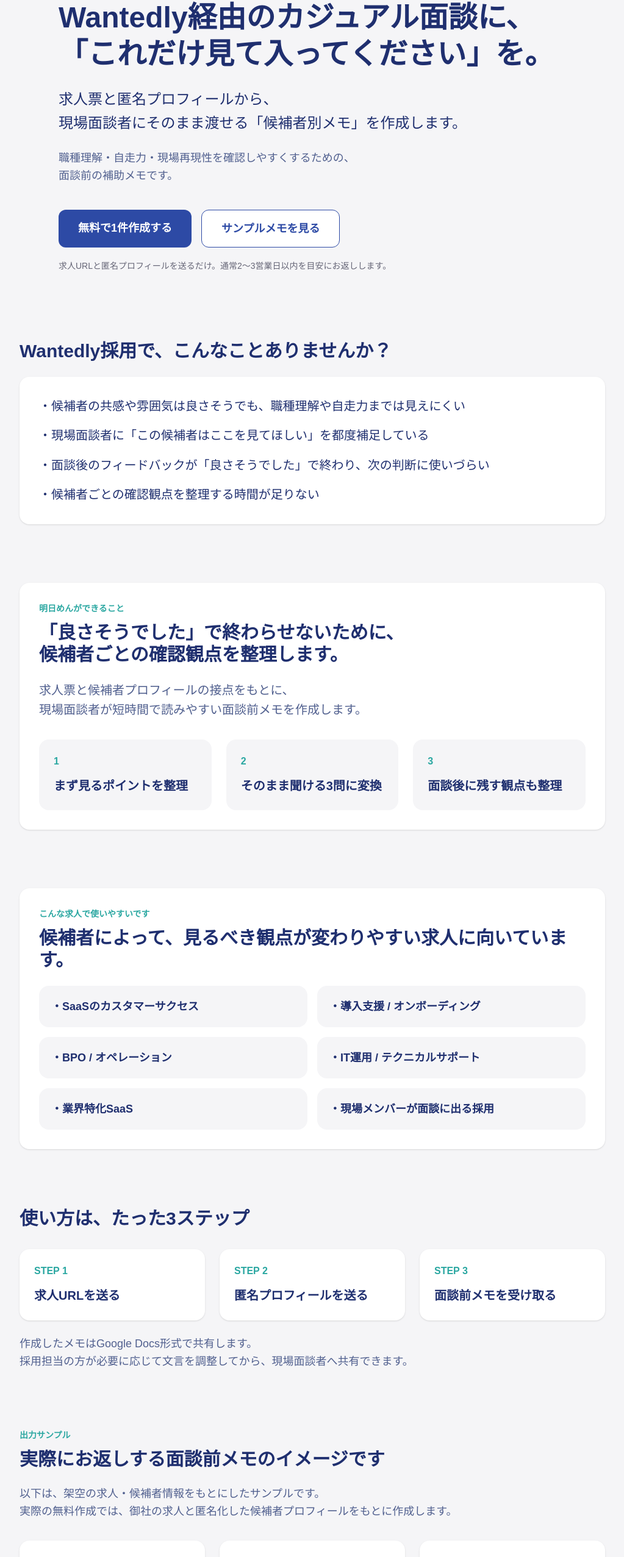
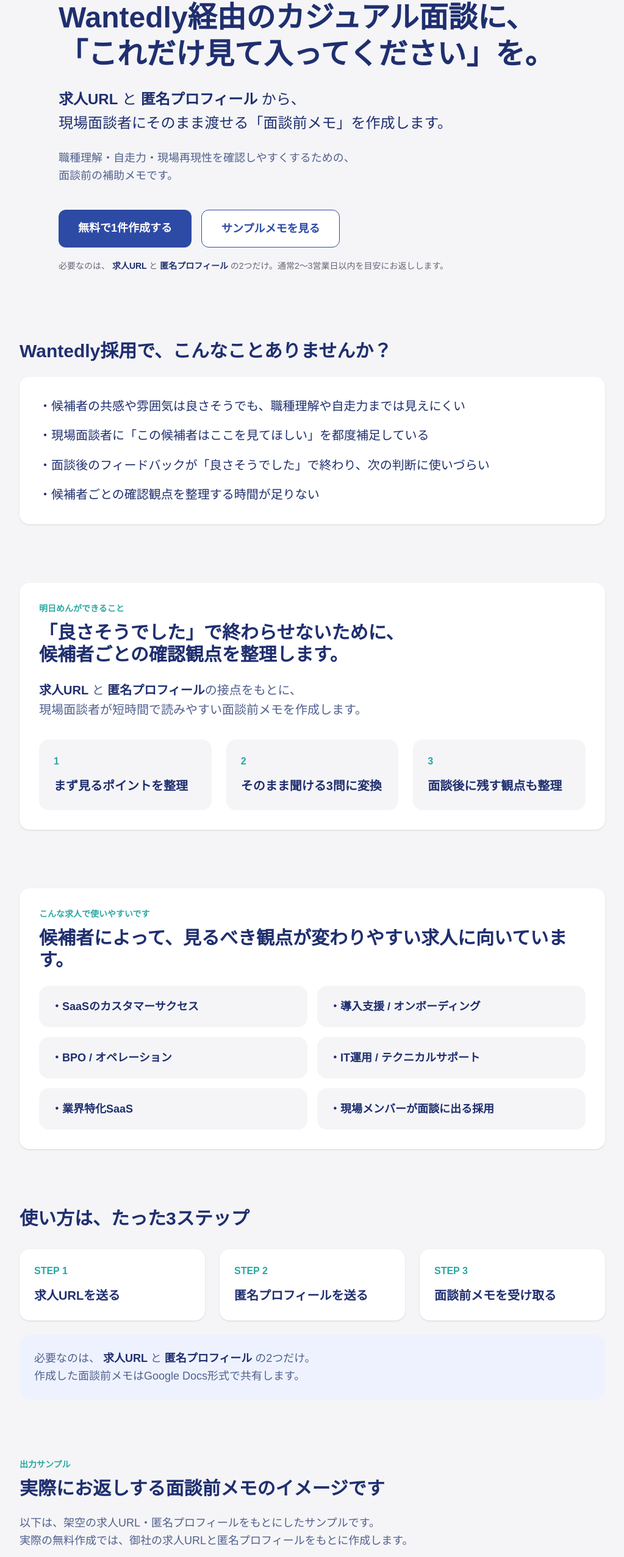
Before and after one commit to yshyk216/asumen-lp-v2, a Next.js app: page / in a window 1280 px wide. Shown: the part 125-2679 px from the top of the page at 61% size, without its empty margins (128-1151 px from the left). Built offline with nearby package versions, Linux system fonts and the light colour scheme.

Commit message:
Update page.tsx

```diff
--- a/app/page.tsx
+++ b/app/page.tsx
@@ -174,9 +174,10 @@
         </h1>
 
         <p className="text-2xl leading-relaxed mb-6">
-          求人票と匿名プロフィールから、
+          <span className="font-bold">求人URL</span> と{" "}
+          <span className="font-bold">匿名プロフィール</span> から、
           <br />
-          現場面談者にそのまま渡せる「候補者別メモ」を作成します。
+          現場面談者にそのまま渡せる「面談前メモ」を作成します。
         </p>
 
         <p className="text-lg leading-relaxed text-[#51608f] mb-10">
@@ -202,7 +203,11 @@
         </div>
 
         <p className="mt-5 text-sm text-[#667]">
-          求人URLと匿名プロフィールを送るだけ。通常2〜3営業日以内を目安にお返しします。
+          必要なのは、
+          <span className="font-bold text-[#1f2f6f]"> 求人URL </span>
+          と
+          <span className="font-bold text-[#1f2f6f]"> 匿名プロフィール </span>
+          の2つだけ。通常2〜3営業日以内を目安にお返しします。
         </p>
       </section>
 
@@ -244,7 +249,11 @@
           </h2>
 
           <p className="text-xl leading-relaxed text-[#51608f] mb-8">
-            求人票と候補者プロフィールの接点をもとに、
+            <span className="font-bold text-[#1f2f6f]">求人URL</span> と{" "}
+            <span className="font-bold text-[#1f2f6f]">
+              匿名プロフィール
+            </span>
+            の接点をもとに、
             <br />
             現場面談者が短時間で読みやすい面談前メモを作成します。
           </p>
@@ -317,11 +326,20 @@
           ))}
         </div>
 
-        <p className="text-lg leading-relaxed text-[#51608f] mt-6">
-          作成したメモはGoogle Docs形式で共有します。
-          <br />
-          採用担当の方が必要に応じて文言を調整してから、現場面談者へ共有できます。
-        </p>
+        <div className="mt-6 rounded-2xl bg-[#eef2ff] p-6">
+          <p className="text-lg leading-relaxed text-[#51608f]">
+            必要なのは、
+            <span className="font-bold text-[#1f2f6f]"> 求人URL </span>
+            と
+            <span className="font-bold text-[#1f2f6f]">
+              {" "}
+              匿名プロフィール{" "}
+            </span>
+            の2つだけ。
+            <br />
+            作成した面談前メモはGoogle Docs形式で共有します。
+          </p>
+        </div>
       </section>
 
       {/* Sample */}
@@ -335,9 +353,9 @@
         </h2>
 
         <p className="text-lg leading-relaxed text-[#51608f] mb-8">
-          以下は、架空の求人・候補者情報をもとにしたサンプルです。
+          以下は、架空の求人URL・匿名プロフィールをもとにしたサンプルです。
           <br />
-          実際の無料作成では、御社の求人と匿名化した候補者プロフィールをもとに作成します。
+          実際の無料作成では、御社の求人URLと匿名プロフィールをもとに作成します。
         </p>
 
         <div className="grid lg:grid-cols-3 gap-6">
@@ -429,9 +447,16 @@
           </h3>
 
           <p className="text-lg leading-relaxed text-[#51608f] mb-6">
-            求人URLと匿名化した候補者プロフィールを送っていただければ、
+            必要なのは、
+            <span className="font-bold text-[#1f2f6f]"> 求人URL </span>
+            と
+            <span className="font-bold text-[#1f2f6f]">
+              {" "}
+              匿名プロフィール{" "}
+            </span>
+            の2つだけ。
             <br />
-            現場面談者に渡せる候補者別メモを1件無料で作成します。
+            現場面談者に渡せる面談前メモを1件無料で作成します。
           </p>
 
           <a
@@ -485,9 +510,9 @@
             <h2 className="text-2xl font-bold mb-5">明日めんがやること</h2>
 
             <ul className="space-y-4 text-lg leading-relaxed">
-              <li>・求人票と候補者経験の接点を整理する</li>
+              <li>・求人URLと匿名プロフィールの接点を整理する</li>
               <li>・面談で確認したい実務場面を見つける</li>
-              <li>・現場面談者に渡せる候補者別メモを作る</li>
+              <li>・現場面談者に渡せる面談前メモを作る</li>
               <li>・面談後に残すとよさそうな観点も整理する</li>
               <li>・候補者が気にしそうなことも整理する</li>
             </ul>
@@ -523,7 +548,7 @@
           </p>
 
           <p className="text-xl leading-relaxed text-[#51608f]">
-            職務経験・スキル・自己PRなど、面談準備に必要な範囲だけで利用できます。
+            匿名プロフィールには、職務経験・スキル・自己PRなど、面談準備に必要な範囲だけを記載してください。
           </p>
         </div>
       </section>
@@ -540,7 +565,14 @@
           </h2>
 
           <p className="text-xl leading-relaxed text-[#51608f] mb-8">
-            求人URLと、匿名化した候補者プロフィールを貼り付けてください。
+            必要なのは、
+            <span className="font-bold text-[#1f2f6f]"> 求人URL </span>
+            と
+            <span className="font-bold text-[#1f2f6f]">
+              {" "}
+              匿名プロフィール{" "}
+            </span>
+            の2つだけ。
             <br />
             内容確認後、通常2〜3営業日以内を目安に、Google Docs形式で共有します。
           </p>
```
